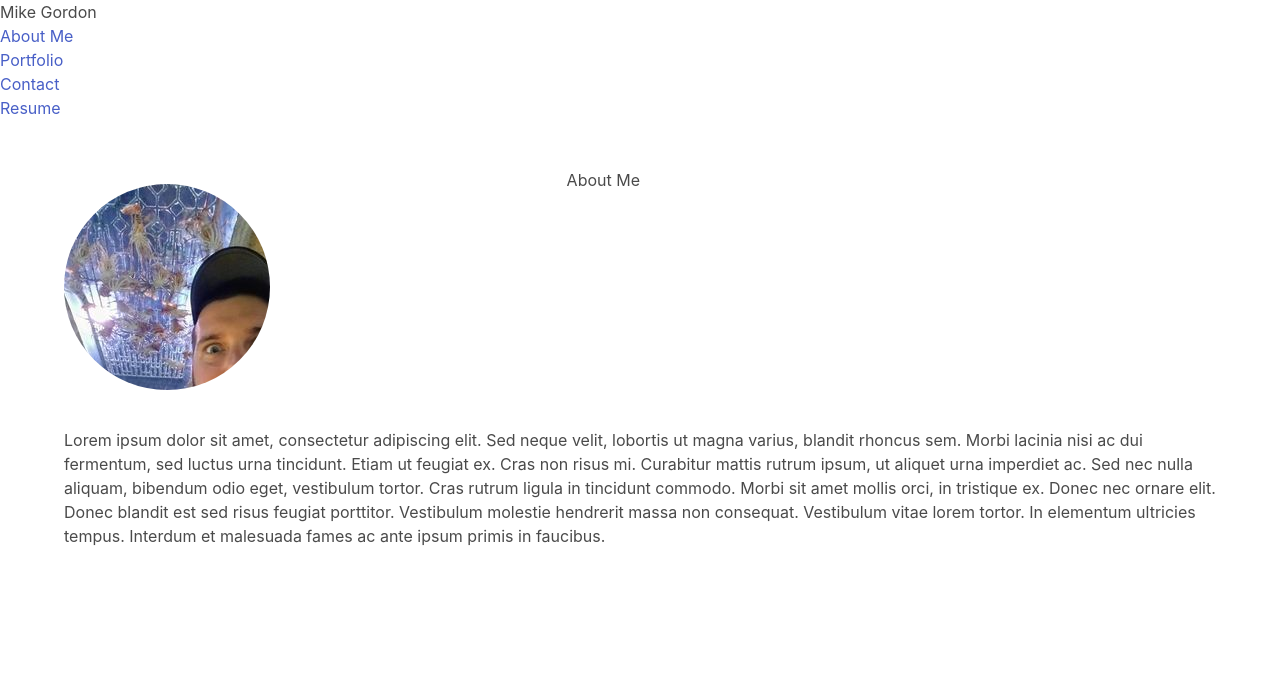
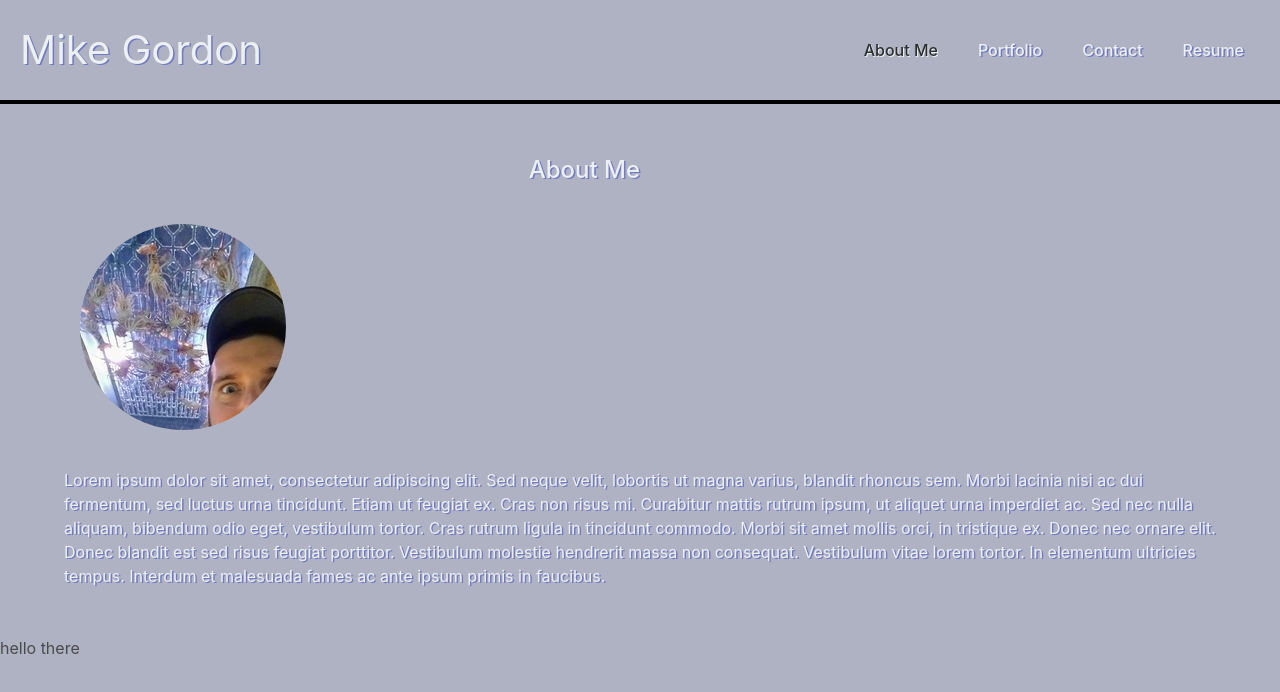
Before and after one commit to Mike2481/gordon-react-profile, a React (Create React App) app: page / in a window 1280 px wide. Shown: the top 692 px of the page. Built offline with nearby package versions, Linux system fonts and the light colour scheme.

Commit message:
added about styling and footer component

```diff
--- a/src/App.js
+++ b/src/App.js
@@ -1,27 +1,3 @@
-// import React from "react";
-// // import About from './components/About';
-// import ContactForm from './components/Contact';
-// import Header from './components/Header';
-// // import Portfolio from './components/Portfolio';
-// // import Project from './components/Project';
-// // import Resume from './components/Resume';
-
-// function App() {
-
-//   return (
-//     <div>
-//         <Header></Header>
-//       <main>
-//         {/* <About /> */}
-//         <ContactForm />
-//         {/* <Portfolio /> */}
-//         {/* <Resume /> */}
-//       </main>
-//     </div>
-//   );
-// }
-
-// export default App;
 
 import React, { useState } from 'react';
 import Nav from '../src/components/Header';
@@ -29,6 +5,7 @@ import About from '../src/components/About';
 import Portfolio from '../src/components/Portfolio';
 import Contact from '../src/components/Contact';
 import Resume from './components/Resume';
+import Footer from './components/Footer';
 
 export default function PortfolioContainer() {
   const [currentPage, setCurrentPage] = useState('About');
@@ -51,6 +28,7 @@ export default function PortfolioContainer() {
     <div>
       <Nav currentPage={currentPage} handlePageChange={handlePageChange} />
       {renderPage()}
+      <Footer />
     </div>
   );
 }
--- /dev/null
+++ b/src/components/Footer/index.js
@@ -0,0 +1,9 @@
+function Footer() {
+    return (
+        <div>
+            hello there
+        </div>
+    )
+}
+
+export default Footer;
--- a/src/components/Header/index.js
+++ b/src/components/Header/index.js
@@ -1,9 +1,10 @@
 function Nav({ currentPage, handlePageChange }) {
     return (
         <header>
-        <h2>Mike Gordon</h2>
-        <ul className="nav nav-tabs">
-            <li className="nav-item">
+            <h1>Mike Gordon</h1>
+            <nav className="nav nav-tabs">
+                <ul className="nav-links">
+                    <li>
                         <a
                             href="#about"
                             onClick={() => handlePageChange('About')}
@@ -12,7 +13,7 @@ function Nav({ currentPage, handlePageChange }) {
                             About Me
                         </a>
                     </li>
-            <li className="nav-item">
+                    <li>
                         <a
                             href="#portfolio"
                             onClick={() => handlePageChange('Portfolio')}
@@ -21,7 +22,7 @@ function Nav({ currentPage, handlePageChange }) {
                             Portfolio
                         </a>
                     </li>
-            <li className="nav-item">
+                    <li>
                         <a
                             href="#contact"
                             onClick={() => handlePageChange('Contact')}
@@ -30,7 +31,7 @@ function Nav({ currentPage, handlePageChange }) {
                             Contact
                         </a>
                     </li>
-                    <li className="nav-item">
+                    <li>
                         <a
                             href="#resume"
                             onClick={() => handlePageChange('Resume')}
@@ -40,6 +41,7 @@ function Nav({ currentPage, handlePageChange }) {
                         </a>
                     </li>
                 </ul>
+            </nav>
         </header>
     );
 }
--- a/src/index.css
+++ b/src/index.css
@@ -1,3 +1,10 @@
+* {
+  box-sizing: border-box;
+  margin: 0;
+  padding: 0;
+  background-color: #afb2c2;
+}
+
 body {
   margin: 0;
   font-family: -apple-system, BlinkMacSystemFont, "Segoe UI", "Roboto", "Oxygen",
@@ -5,6 +12,13 @@ body {
     sans-serif;
   -webkit-font-smoothing: antialiased;
   -moz-osx-font-smoothing: grayscale;
+  height: 100vh;
+}
+
+:root {
+  --primary: #2c2f30;
+  --secondary: #edf0f1;
+  --text-shadow: rgb(113, 121, 195);
 }
 
 code {
@@ -12,9 +26,57 @@ code {
     monospace;
 }
 
+/* header styling start */
+
+li, a {
+  font-weight: 500;
+  font-size: 16px;
+  color: var(--secondary);
+  text-decoration: none;
+}
+
+header {
+  display: flex;
+  justify-content: space-between;
+  align-items: center;
+  padding: 1rem;
+  border-bottom: .25rem black solid;
+}
+header h1 {
+  color: var(--secondary);
+  font-size: 2.5rem;
+  padding: .25rem;
+  text-shadow: 1.5px 1px var(--text-shadow);
+}
+
+.nav-links {
+  list-style: none;
+}
+.nav-links li {
+  display: inline-block;
+  padding: 0px 20px;
+  text-shadow: 1.5px 1px var(--text-shadow);
+}
+.nav-links li a {
+  transition: all 0.4s ease 0s;
+}
+.nav-links li a:hover {
+  color: white;
+  text-shadow: 2px 2px var(--primary);
+}
+.nav-link-active {
+  color: var(--primary);
+  text-shadow: 1px .5px var(--secondary);
+}
+
+/* header styling end */
+
+/* About Me page styling */
+
 .profile-pic {
   border-radius: 50%;
-  margin: 1rem;
+  margin: 3.5rem 1rem 0 1rem;
+  padding: 1rem;
 }
 .about-container {
   position: relative;
@@ -24,10 +86,14 @@ code {
 .about-title {
   position: absolute;
   right: 50%;
+  font-weight: 500;
+  font-size: 1.5rem;
+  color: var(--secondary);
+  text-shadow: 1.5px 1px var(--text-shadow);
 }
 .about-text {
   margin: 1rem;
+  color: var(--secondary);
+  text-shadow: 1.5px 1px var(--text-shadow);
+
 }
-.navbar {
-  margin: 1rem;
-}
```
Lines whose indentation alone changed are shown as unchanged.
